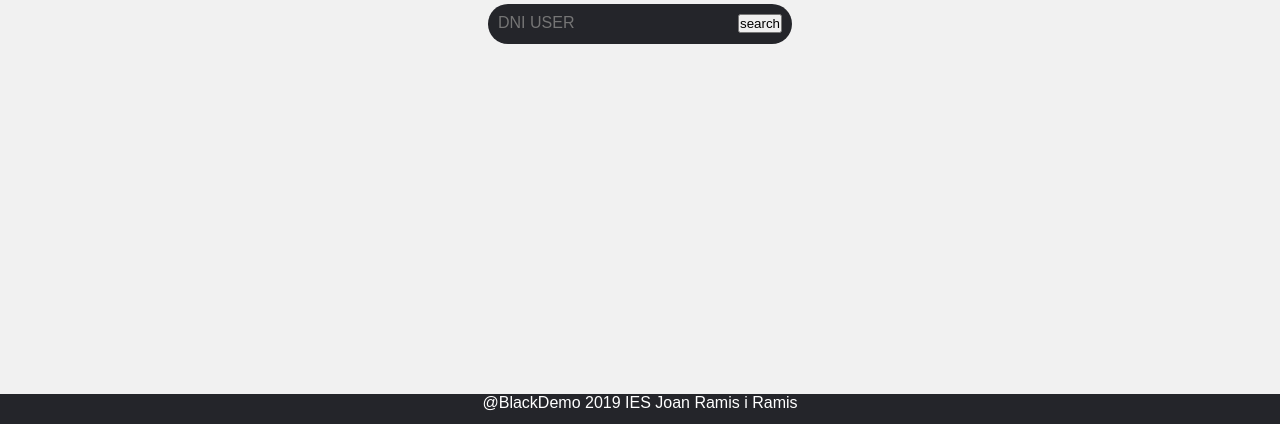
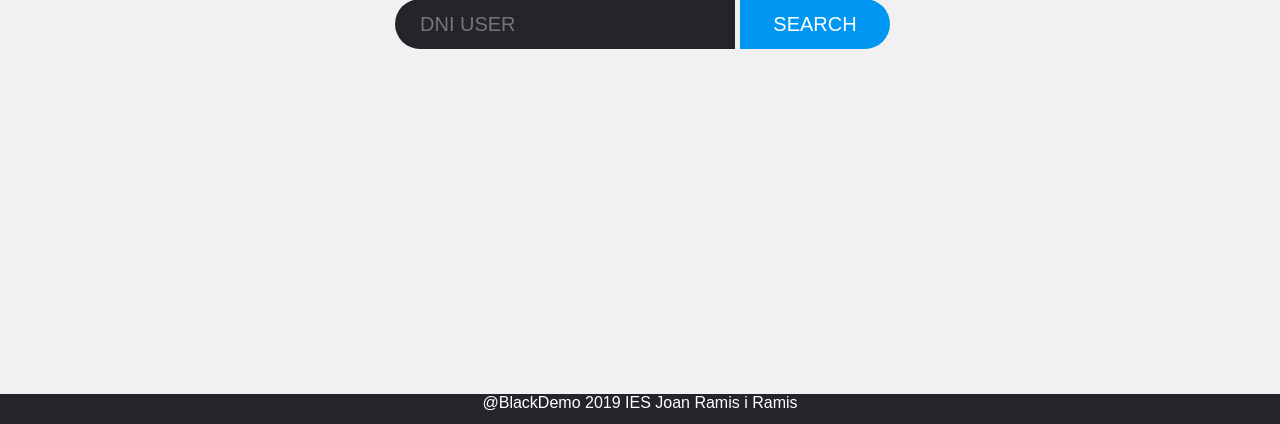
Before and after one commit to Black-Demo/bibliotecaOnlinePhp, a PHP site: page /Devolution.php in a window 1280 px wide. Shown: the part 376-800 px from the top of the page. Run offline with PHP 8.4, Linux system fonts and the light colour scheme; some libraries are stand-ins or nearby versions; grey boxes are pictures that could not be loaded.

Commit message:
Diseño de los buscadores
Css de los bucadores de libros y dnis

```diff
--- a/Devolution.php
+++ b/Devolution.php
@@ -7,7 +7,7 @@
     ?>
         <form action="Devolution.php" method='POST' class="searchDNI-box">
             <input type="text" class="searchDNI-txt"  placeholder="Dni user" name="dni">
-            <input type="submit" value="search" name="searchDNI" class="search-btn">
+            <input type="submit" value="search" name="searchDNI" class="searchDNI-btn">
         </form>
     <?php
         }else{
--- a/style.css
+++ b/style.css
@@ -393,23 +393,79 @@ nav ul li a:hover {
   position: absolute;
   top: 50%;
   left: 50%;
+  width: 500px;
   transform: translate(-50%, -50%);
-  background: #24252a;
-  height: 40px;
-  border-radius: 40px;
-  padding: 10px;
+}
+
+.searchDNI-box input {
+  position: relative;
+  display: inline-block;
+  font-size: 20px;
+  box-sizing: border-box;
+  transition: 0.5s;
 }
 
 .searchDNI-txt {
   border: none;
-  background: none;
+  background: #24252a;
   outline: none;
   float: left;
-  padding: 0;
+  padding: 0 25px;
   color: white;
-  font-size: 16px;
+  transition: 0.4s;
+  line-height: 0px;
+  width: 340px;
+  height: 50px;
+  text-transform: uppercase;
+  border-radius: 25px 0 0 25px;
+  margin: 0 5px;
+}
+
+.searchDNI-btn {
+  position: relative;
+  border-radius: 0 25px 25px 0;
+  width: 150px;
+  height: 50px;
+  border: none;
+  outline: none;
+  cursor: pointer;
+  background: #0097f2;
+  text-transform: uppercase;
+  color: #ffffff;
+}
+
+.search-box input {
+  position: relative;
+  display: inline-block;
+  font-size: 20px;
+  box-sizing: border-box;
+  transition: 0.5s;
+}
+
+.search-text {
+  border: none;
+  background: #f1f1f1;
+  outline: none;
+  float: left;
+  padding: 0 25px;
+  color: #24252a;
   transition: 0.4s;
   line-height: 0px;
   width: 240px;
+  height: 25px;
+  border-radius: 25px 0 0 25px;
+  margin: 0 5px;
+}
+
+.search-btn {
+  position: relative;
+  border-radius: 0 25px 25px 0;
+  width: 100px;
+  height: 25px;
+  border: none;
+  outline: none;
+  cursor: pointer;
+  background: #0097f2;
   text-transform: uppercase;
+  color: #ffffff;
 }
```
Also changed, not shown: showBook.php (indentation only).
